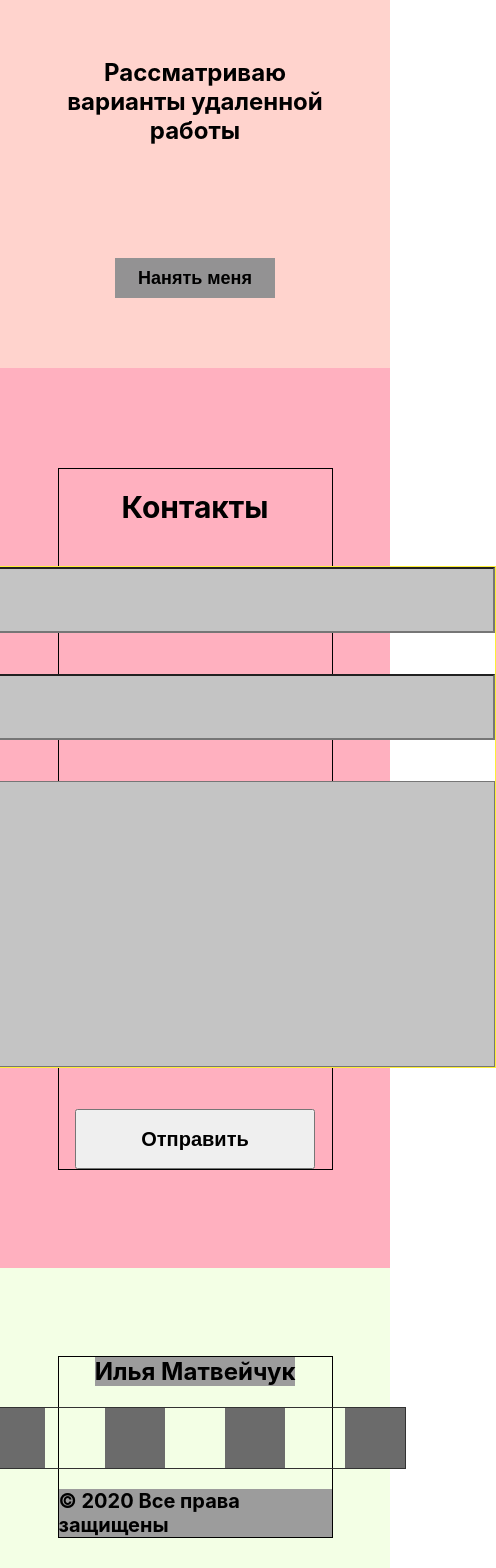
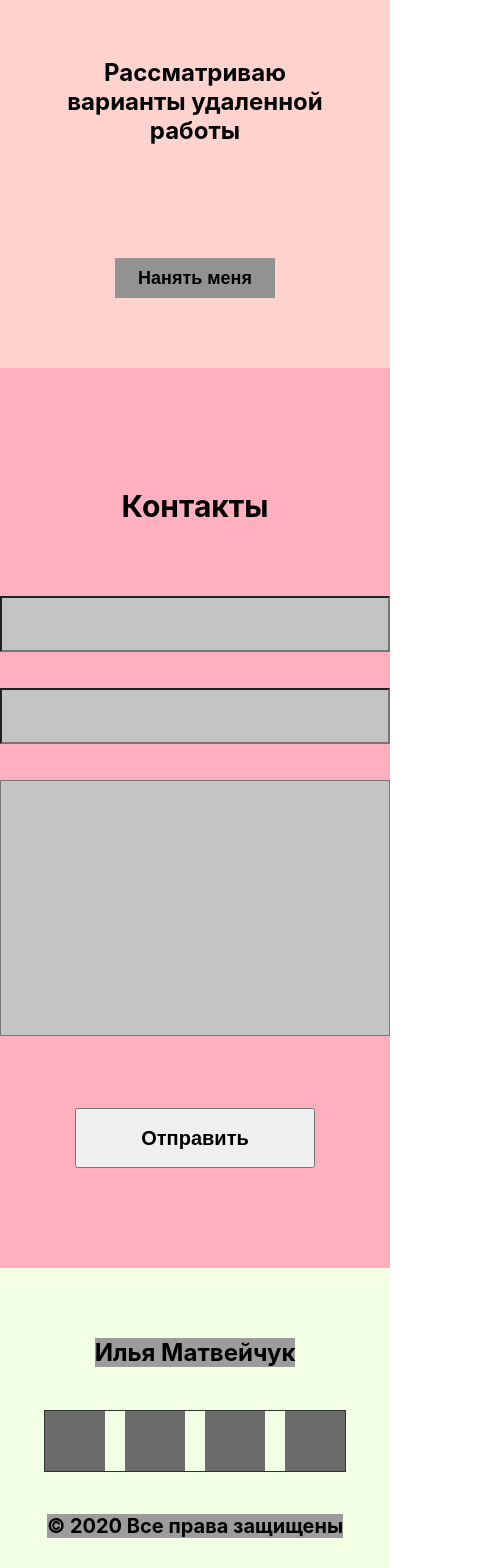
Before and after one commit to IlyaMatv/portfolio, a React (Create React App) app: page / in a window 390 px wide. Shown: the part 3810-5378 px from the top of the page, 496 px wide, since content can reach past the window. Built offline with nearby package versions, Linux system fonts and the light colour scheme.

Commit message:
add adaptive

```diff
--- a/src/components/Contacts/Contacts.module.css
+++ b/src/components/Contacts/Contacts.module.css
@@ -12,7 +12,6 @@
     align-items: center;
     justify-content: space-between;
     flex-direction: column;
-    border: 1px solid black;
     max-height: 700px;
 }
 
@@ -23,9 +22,8 @@
 }
 
 .contacts__form {
-    border: 1px solid #fdf037;
     min-height: 500px;
-    min-width: 600px;
+    min-width: 700px;
     display: flex;
     flex-direction: column;
     justify-content: space-between;
@@ -50,3 +48,31 @@
     min-height: 60px;
     min-width: 240px;
 }
+
+@media (max-width: 1100px) {
+    .contacts__form {
+        min-width: 500px;
+        min-height: 440px;
+    }
+    .contacts__form input {
+        min-height: 50px;
+    }
+    .contacts__form textarea {
+        min-height: 250px;
+    }
+}
+
+@media (max-width: 770px) {
+    .container {
+        width: 100%;
+    }
+    .contacts__form {
+        width: 100%;
+    }
+}
+
+@media (max-width: 520px) {
+    .contacts__form {
+        min-width: 100px;
+    }
+}
--- a/src/components/Footer/Footer.module.css
+++ b/src/components/Footer/Footer.module.css
@@ -1,5 +1,5 @@
 .footer {
-    height: 300px;
+    min-height: 300px;
     background-color: #f3ffe5;
     display: flex;
     justify-content: center;
@@ -8,12 +8,12 @@
 
 .container {
     width: 70%;
-    height: 60%;
+    min-height: 200px;
     display: flex;
     justify-content: space-between;
     flex-direction: column;
     align-items: center;
-    border: 1px solid black;
+    /* border: 1px solid black; */
     margin-bottom: 30px;
 }
 
@@ -47,3 +47,27 @@
     font-size: 20px;
     font-weight: bold;
 }
+
+@media (max-width: 740px) {
+    .container {
+        width: 100%;
+    }
+    .footer_item {
+
+    }
+}
+
+@media (max-width: 468px) {
+    .footer__items {
+        max-width: 100%;
+    }
+    .footer__item {
+        margin: 0 20px;
+    }
+}
+
+@media (max-width: 396px) {
+    .footer__item {
+        margin: 0 10px;
+    }
+}
```
